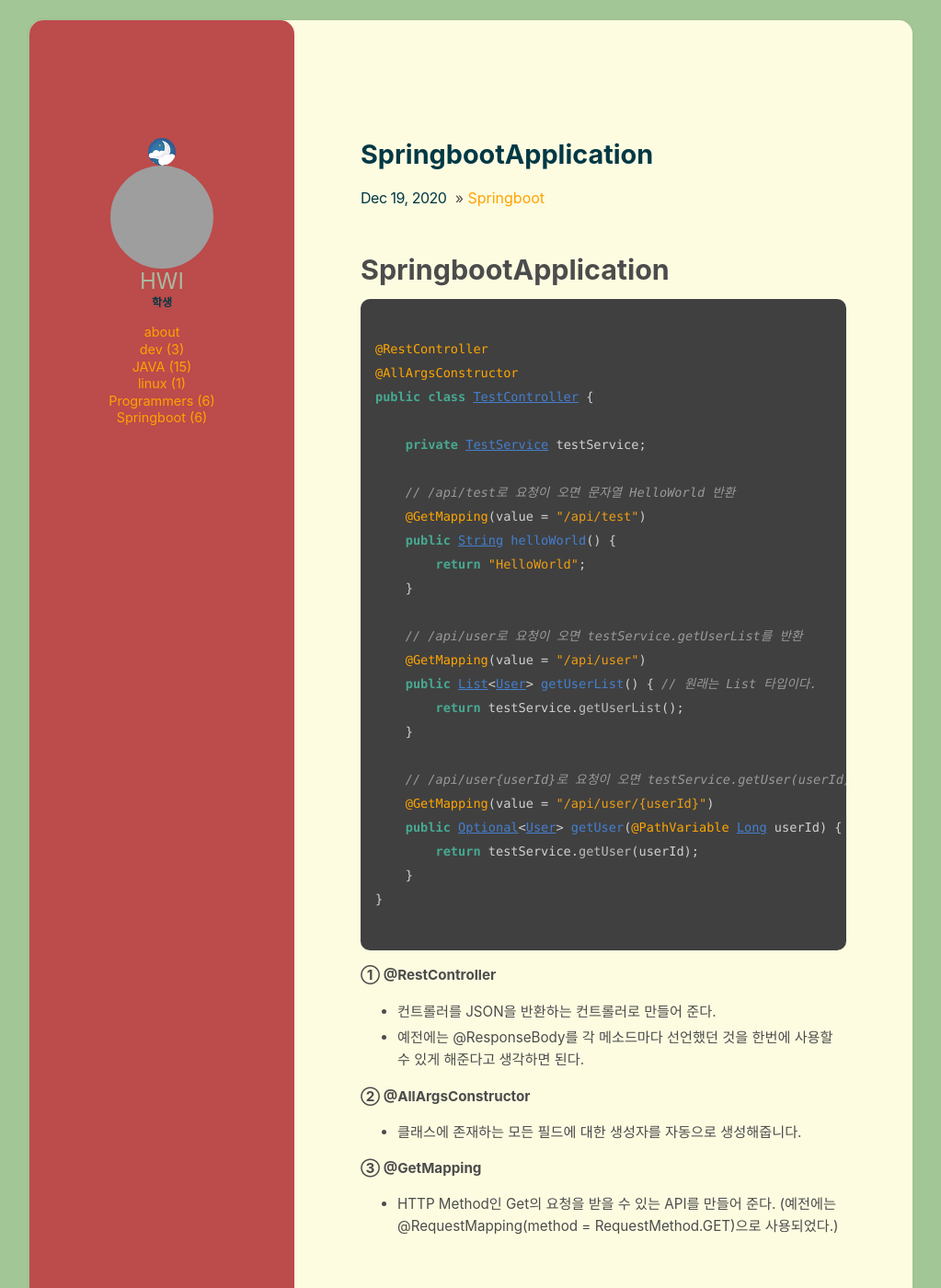
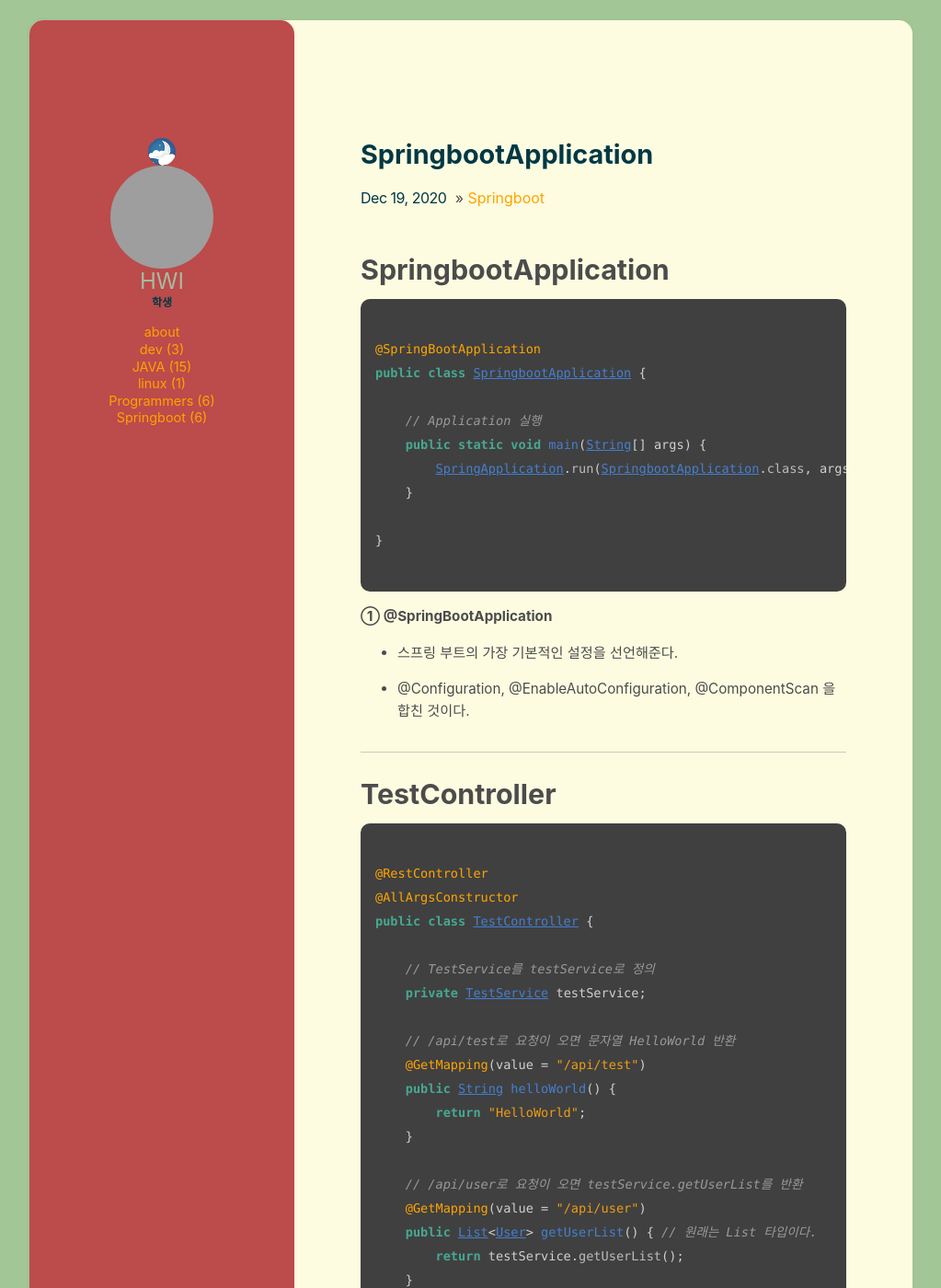
Before and after one commit to hanhwi6819/blog, a Jekyll site: the page built from _posts/2020-12-19-SpringbootApplication.md, in a window 1280 px wide and 1400 px high. Shown: the whole window at 92% size, without its empty margins (128-1151 px from the left). Built offline with Jekyll 4.4.1, drawn with Linux system fonts in a browser that asks for light colours; some of the changed text lies outside the part shown; grey boxes are pictures that could not be loaded.

Commit message:
내용 추가

````diff
--- a/_posts/2020-12-19-SpringbootApplication.md
+++ b/_posts/2020-12-19-SpringbootApplication.md
@@ -9,10 +9,36 @@ SpringbootApplication
 
 ```java
 
+@SpringBootApplication
+public class SpringbootApplication {
+
+    // Application 실행
+    public static void main(String[] args) {
+        SpringApplication.run(SpringbootApplication.class, args);
+    }
+
+}
+
+```
+
+**① @SpringBootApplication**
+
+- 스프링 부트의 가장 기본적인 설정을 선언해준다.
+
+- @Configuration, @EnableAutoConfiguration, @ComponentScan 을 합친 것이다.
+
+---
+
+TestController
+===
+
+```java
+
 @RestController
 @AllArgsConstructor
 public class TestController {
 
+    // TestService를 testService로 정의
     private TestService testService;
 
     // /api/test로 요청이 오면 문자열 HelloWorld 반환
@@ -37,12 +63,46 @@ public class TestController {
 ```
 
 **① @RestController**
+
 - 컨트롤러를 JSON을 반환하는 컨트롤러로 만들어 준다.
+
 - 예전에는 @ResponseBody를 각 메소드마다 선언했던 것을 한번에 사용할 수 있게 해준다고 생각하면 된다.
 
 **② @AllArgsConstructor**
+
 - 클래스에 존재하는 모든 필드에 대한 생성자를 자동으로 생성해줍니다.
 
 **③ @GetMapping**
+
 - HTTP Method인 Get의 요청을 받을 수 있는 API를 만들어 준다.
 (예전에는 @RequestMapping(method = RequestMethod.GET)으로 사용되었다.)
+
+---
+
+TestService
+===
+
+```java
+
+@AllArgsConstructor
+@Service
+public class TestService {
+
+    private final UserRepository userRepository;
+
+    public List<User> getUserList() {
+
+        return userRepository.findAll();
+    }
+
+    public Optional<User> getUser(Long userId) {
+        return userRepository.findById(userId);
+    }
+
+}
+
+```
+
+**① @Service**
+
+- 해당 클래스가 Service임을 알린다.
````
